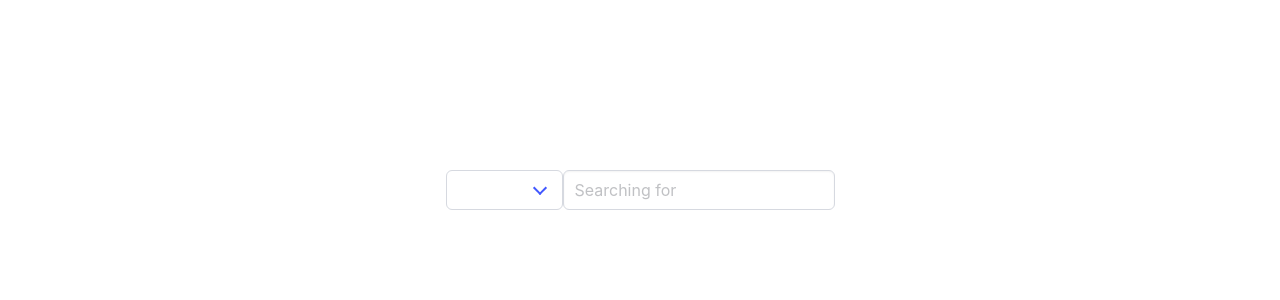
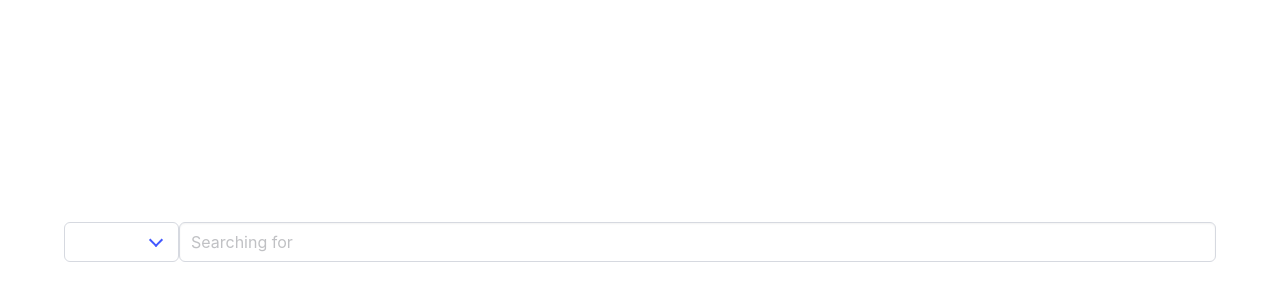
Before and after one commit to ElCapChaser/mindless-scrolling, a Vue app: page / in a window 1280 px wide. Shown: the part 118-418 px from the top of the page. Built offline with nearby package versions, Linux system fonts and the light colour scheme.

Commit message:
Fix styling + extract selector into component + fix tab title

```diff
--- a/index.html
+++ b/index.html
@@ -5,7 +5,7 @@
     <meta http-equiv="X-UA-Compatible" content="IE=edge">
     <meta name="viewport" content="width=device-width,initial-scale=1.0">
     <link rel="icon" href="/favicon.ico">
-    <title>Hard Coded Url</title>
+    <title>Mindless scrolling</title>
   </head>
   <body>
     <noscript>
--- a/src/App.vue
+++ b/src/App.vue
@@ -1,46 +1,50 @@
 <template>
-  <div
-    class="section is-large is-flex is-align-items-center is-justify-content-center"
+  <section
+  class="center-screen"
   >
-    <div class="select">
-      <label for="platform-select"></label>
-      <select name="platform-select" id="platform-select" v-model="selected">
-        <option value="youtube">Youtube</option>
-        <option value="linkedin">Linkedin</option>
-      </select>
+    <div class="container">
+        <div class="is-flex" >
+          <PlatformSelect @selected="handleSelected"></PlatformSelect>
+          <SearchBar @keyUp="onKeyUp" />
+        </div>
     </div>
-    <div>
-      <SearchBar @keyUp="onKeyUp" />
-    </div>
-  </div>
+  </section>
   <BuyMeACoffee></BuyMeACoffee>
 </template>
 
 <script>
 import { ref } from "vue";
 import SearchBar from "./components/SearchBar.vue";
+import PlatformSelect from "./components/PlatformSelect.vue";
 import BuyMeACoffee from "./components/BuyMeACoffee.vue";
+import Platforms from "./enums/Platforms.js"
 
 export default {
   name: "App",
   components: {
     SearchBar,
+    PlatformSelect,
     BuyMeACoffee,
   },
   setup() {
     const selected = ref("default");
     const onKeyUp = name => {
-      if (selected.value === "youtube") {
+      if (selected.value === Platforms.PlatformsEnum.youtube) {
         // open a new tab with the string of the search as query params.
         window.open(`https://www.youtube.com/results?search_query=${name}`);
       } else {
         console.log("to be implemented");
       }
     };
+    const handleSelected = (selectedValue) => {
+      selected.value = selectedValue;
+    }
+
 
     return {
       selected,
       onKeyUp,
+      handleSelected,
     };
   },
 };
@@ -48,4 +52,12 @@ export default {
 
 <style>
 @import 'bulma/css/bulma.css';
+
+.center-screen {
+  display: flex;
+  justify-content: center;
+  align-items: center;
+  text-align: center;
+  min-height: 90vh;
+}
 </style>
--- /dev/null
+++ b/src/components/PlatformSelect.vue
@@ -0,0 +1,30 @@
+<template>
+    <div class="select">
+        <label for="platform-select"></label>
+        <select name="platform-select" id="platform-select" v-model="selected" @change="handleSelect">
+            <option :value="options.youtube">{{ options.youtube }}</option>
+        </select>
+    </div>
+</template>
+
+<script>
+  import { ref } from "vue";
+  import Platforms from "./../enums/Platforms.js"
+
+  export default {
+    setup(props, {emit}) {
+
+      const selected = ref("default");
+      const options = Platforms.PlatformsEnum;
+      const handleSelect = () => {
+        emit("selected", selected.value)
+      }
+      return {
+        selected,
+        handleSelect,
+        options
+
+      }
+    }
+  };
+</script>
--- /dev/null
+++ b/src/enums/Platforms.js
@@ -0,0 +1,7 @@
+const PlatformsEnum = {
+	youtube: "youtube",
+}
+
+export default {
+	PlatformsEnum
+}
```
